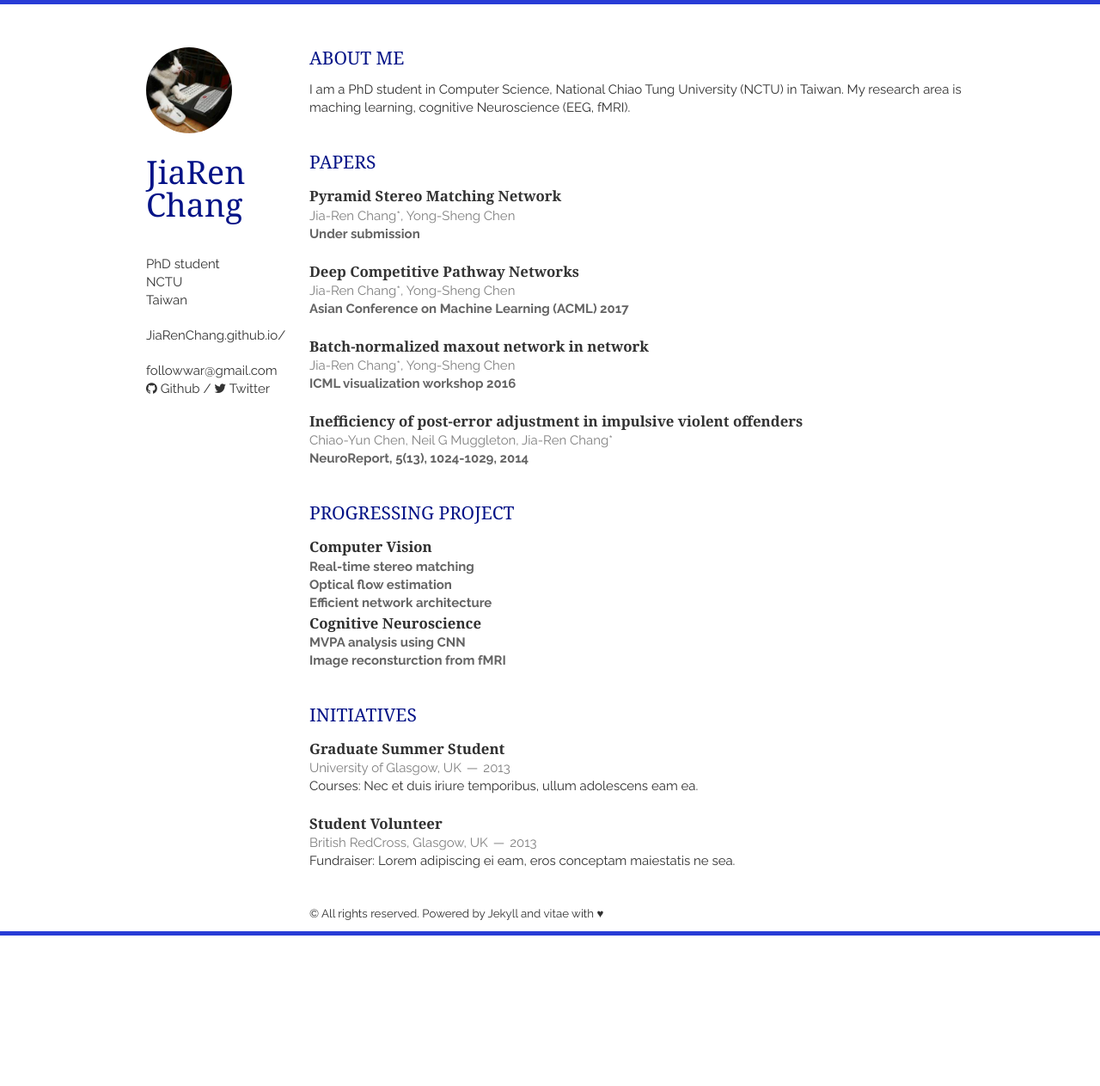
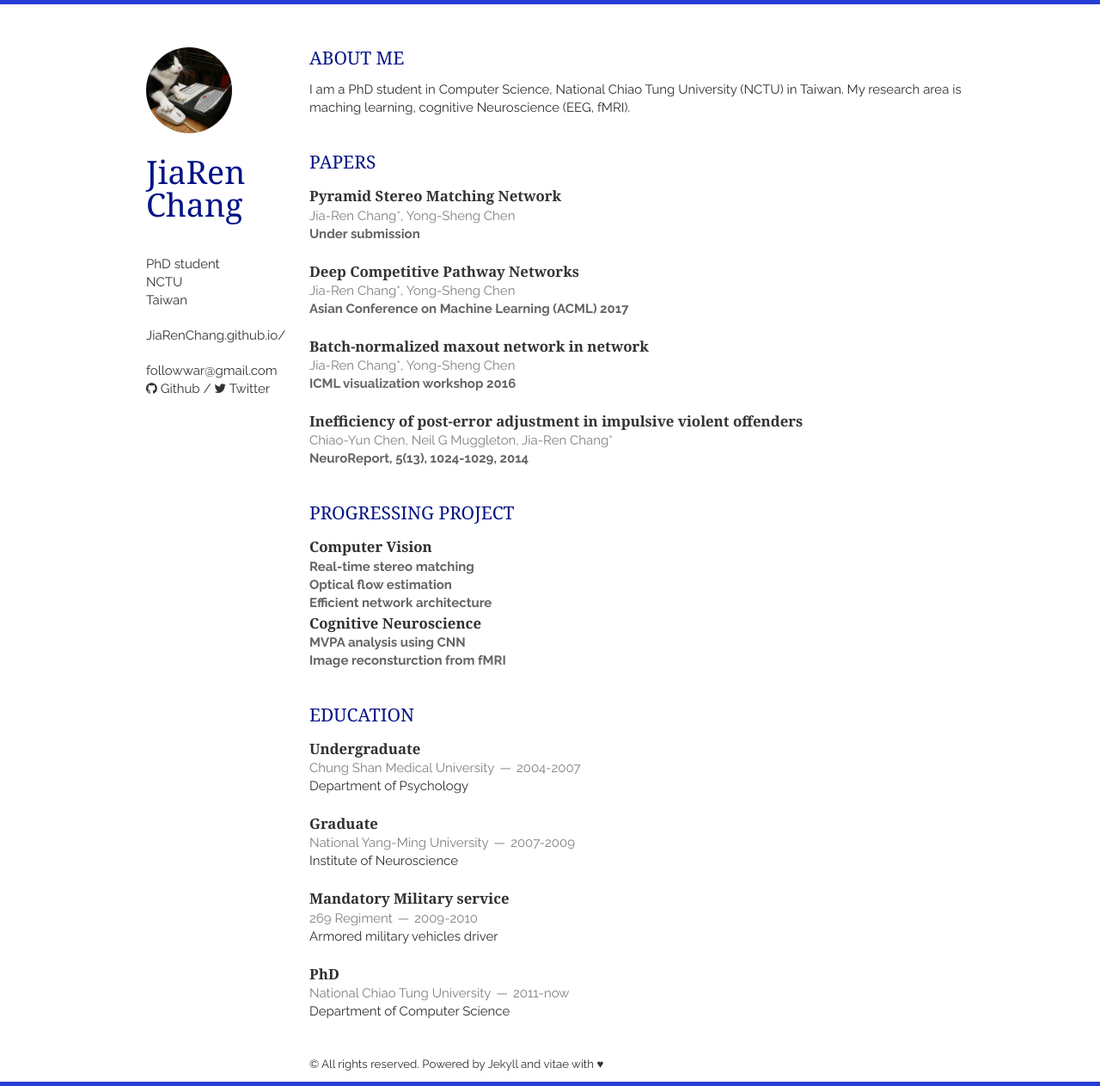
Before and after one commit to JiaRenChang/JiaRenChang.github.io, a Jekyll site: the page built from index.html, in a window 1280 px wide. Shown: the whole page at 86% size. Built offline with Jekyll 4.4.1, drawn with Linux system fonts in a browser that asks for light colours; nearby versions of some CDN libraries; the list of posts is cut into pages by our own code; before the commit the page ends 1088 px from its top, so only the background shows below that.

Commit message:
Update initiatives.html

```diff
--- a/_includes/initiatives.html
+++ b/_includes/initiatives.html
@@ -1,21 +1,39 @@
 <section class="thirteen columns">
-    <h1>Initiatives</h1>
+    <h1>Education</h1>
     <article>
         <header>
-            <h1>Graduate Summer Student</h1>
-            <span><address>University of Glasgow, UK</address><time>2013</time></span>
+            <h1>Undergraduate</h1>
+            <span><address>Chung Shan Medical University</address><time>2004-2007</time></span>
         </header>
         <p>
-            Courses: Nec et duis iriure temporibus, ullum adolescens eam ea.
+            Department of Psychology
         </p>
     </article>
     <article>
         <header>
-            <h1>Student Volunteer</h1>
-            <span><address>British RedCross, Glasgow, UK</address><time>2013</time></span>
+            <h1>Graduate</h1>
+            <span><address>National Yang-Ming University</address><time>2007-2009</time></span>
         </header>
         <p>
-            Fundraiser: Lorem adipiscing ei eam, eros conceptam maiestatis ne sea.
+            Institute of Neuroscience
+        </p>
+    </article>
+    <article>
+        <header>
+            <h1>Mandatory Military service</h1>
+            <span><address>269 Regiment</address><time>2009-2010</time></span>
+        </header>
+        <p>
+            Armored military vehicles driver
+        </p>
+    </article>
+    <article>
+    <header>
+            <h1>PhD</h1>
+            <span><address>National Chiao Tung University</address><time>2011-now</time></span>
+        </header>
+        <p>
+            Department of Computer Science
         </p>
     </article>
 </section>
```
